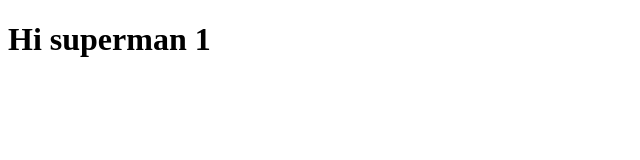
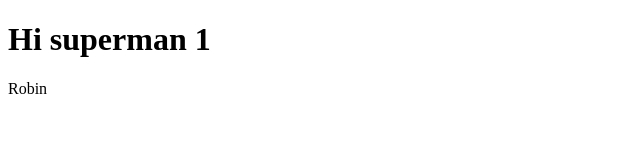
Before and after one commit to Sujitswain/sample, a plain HTML site: page index.html in a window 1280 px wide. Shown: the full height of the page, 0-640 px from the left. Drawn offline with Linux system fonts and the light colour scheme.

Commit message:
Update index.html

```diff
--- a/index.html
+++ b/index.html
@@ -7,8 +7,10 @@
 </head>
 <body>
     <h1>Hi superman 1</h1>
+    <p id="name"></p>
     <script>
         let b = "Robin";
+        document.getElementById("name").innerText = b;
     </script>
 </body>
 </html>
```
